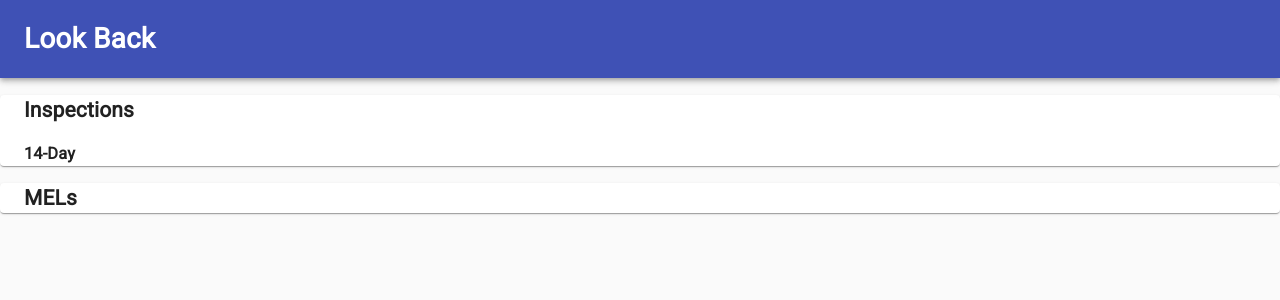
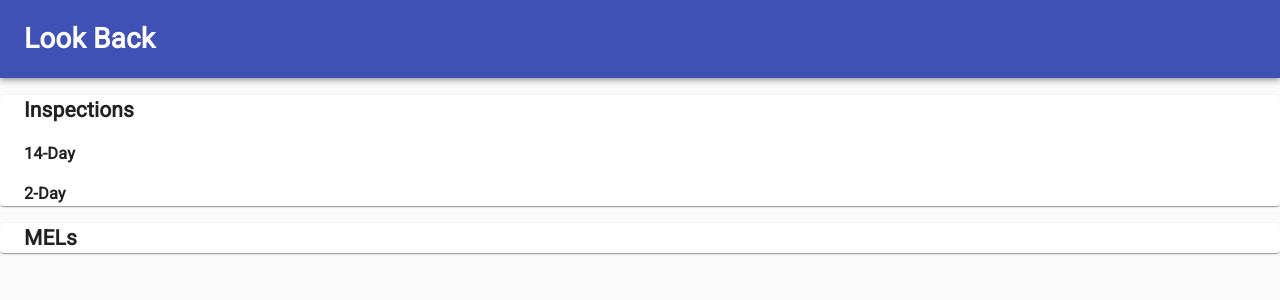
Before and after one commit to jonathanhhoward/look-back, a React (Create React App) app: page / in a window 1280 px wide. Shown: the top 300 px of the page. Built offline with nearby package versions, Linux system fonts and the light colour scheme.

Commit message:
Add subtitle for 2-Day inspections

```diff
--- a/src/components/Inspections/Inspections.tsx
+++ b/src/components/Inspections/Inspections.tsx
@@ -6,6 +6,7 @@ export function Inspections() {
       <Container>
         <h2>Inspections</h2>
         <h3>14-Day</h3>
+        <h3>2-Day</h3>
       </Container>
     </Paper>
   );
```
Also changed, not shown: 1 other file (tests, documents, lock files or other folders).
